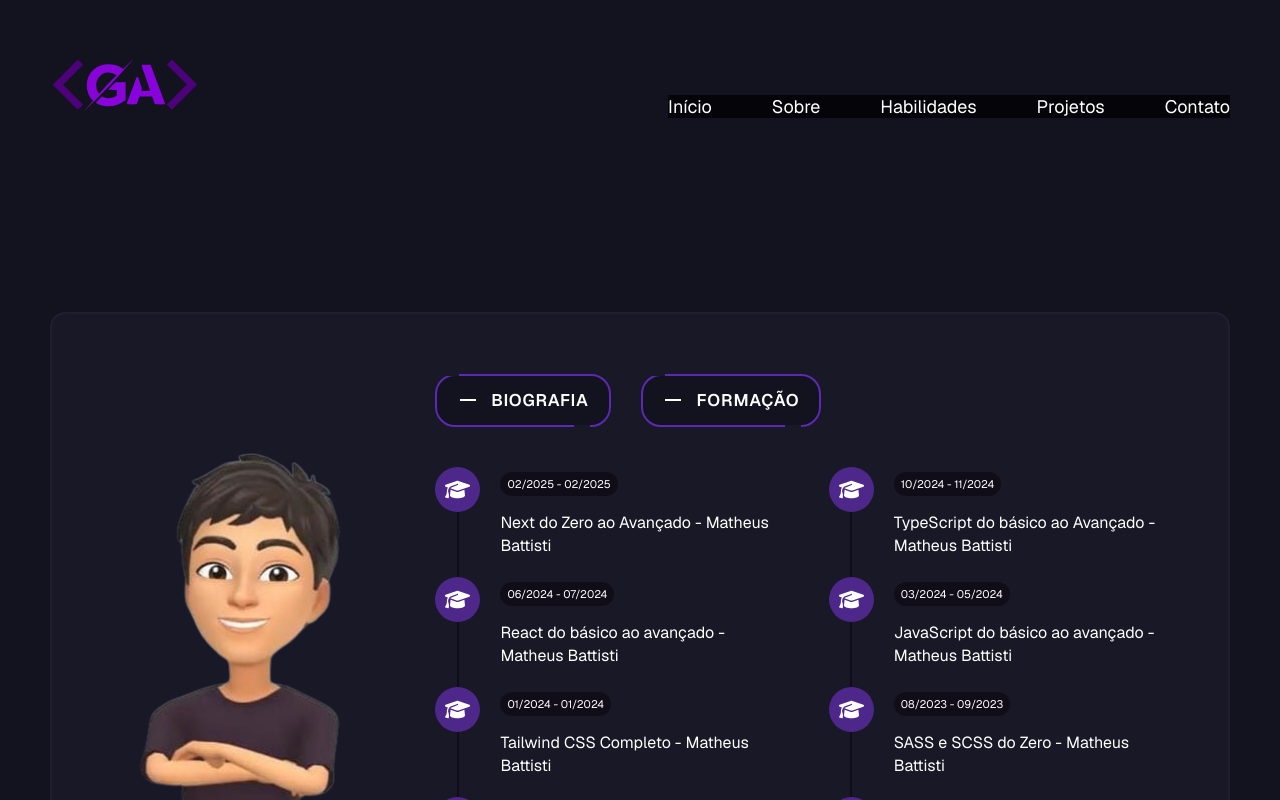
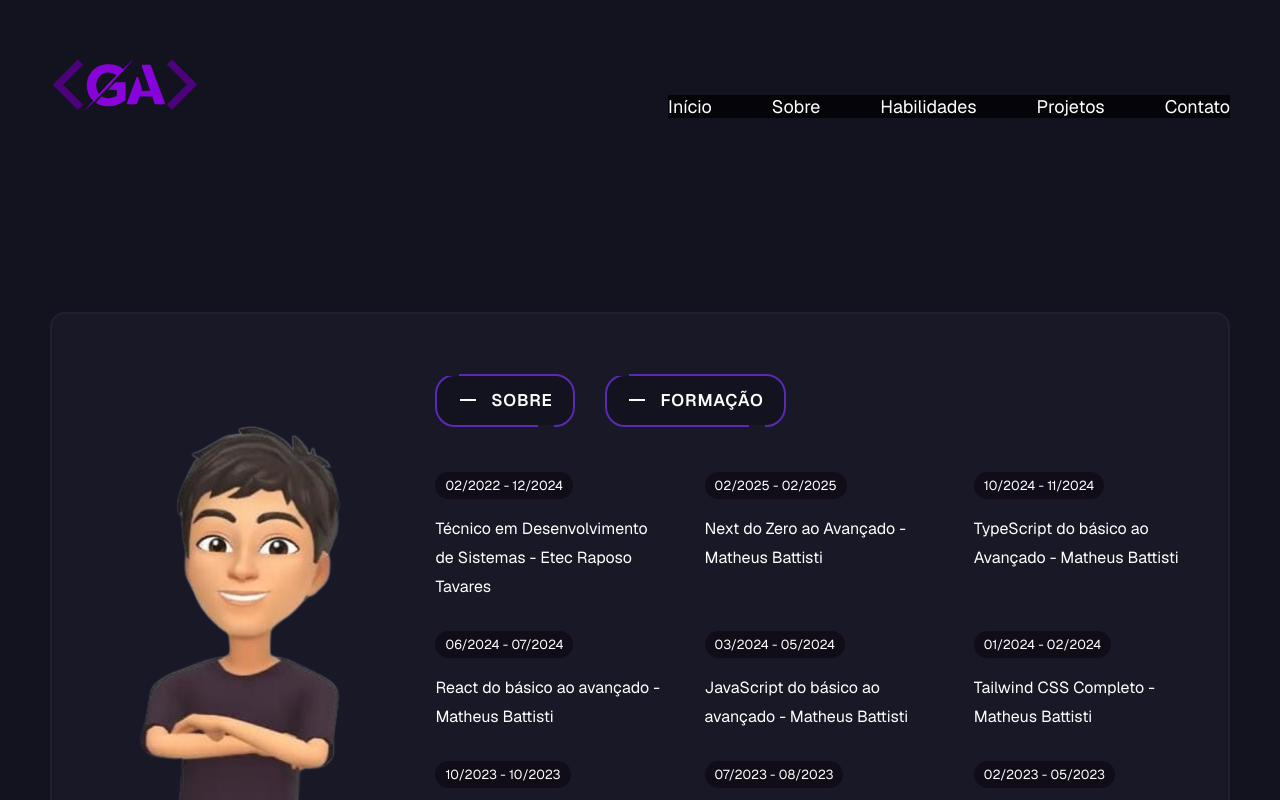
Before and after one commit to gabrielalencs/Portfolio, a React (Vite) app: page / in a window 1280 px wide. Both pictures are taken after a click on the button "FORMAÇÃO". Shown: the part 788-1588 px from the top of the page. Built offline with nearby package versions, Linux system fonts and the light colour scheme.

Commit message:
settings in the about section

```diff
--- a/src/components/About/index.jsx
+++ b/src/components/About/index.jsx
@@ -1,6 +1,6 @@
 // React
 
-import { useState } from "react";
+import { useEffect, useState } from "react";
 
 // Styles
 
@@ -13,82 +13,43 @@ import { FaLinkedin } from "react-icons/fa";
 import { FaInstagram } from "react-icons/fa";
 import { MdEmail } from "react-icons/md";
 import { FaGithub } from "react-icons/fa";
-import { FaGraduationCap } from "react-icons/fa6";
 
 
 const About = () => {
 
     const [toggleAboutSections, setToggleAboutSections] = useState("biography");
+    const [isAnimating, setIsAnimating] = useState(false);
+
 
     const socialMedias = [
-        {
-            id: 1,
-            icon: FaGithub,
-            link: "tteste"
-        },
-        {
-            id: 2,
-            icon: FaLinkedin,
-            link: "sdsd"
-        },
-        {
-            id: 3,
-            icon: FaInstagram,
-            link: "sdgfshg"
-        },
-        {
-            id: 4,
-            icon: MdEmail,
-            link: "sdfsd"
-        },
+        { id: 1, icon: FaGithub, link: "tteste" },
+        { id: 2, icon: FaLinkedin, link: "sdsd" },
+        { id: 3, icon: FaInstagram, link: "sdgfshg" },
+        { id: 4, icon: MdEmail, link: "sdfsd" },
     ];
 
     const graduationList = [
-        {
-            id: 1,
-            date: "02/2025 - 02/2025",
-            name: "Next do Zero ao Avançado - Matheus Battisti"
-        },
-        {
-            id: 2,
-            date: "10/2024 - 11/2024",
-            name: "TypeScript do básico ao Avançado - Matheus Battisti"
-        },
-        {
-            id: 3,
-            date: "06/2024 - 07/2024",
-            name: "React do básico ao avançado - Matheus Battisti"
-        },
-        {
-            id: 4,
-            date: "03/2024 - 05/2024",
-            name: "JavaScript do básico ao avançado - Matheus Battisti"
-        },
-        {
-            id: 5,
-            date: "01/2024 - 01/2024",
-            name: "Tailwind CSS Completo - Matheus Battisti"
-        },
-        {
-            id: 6,
-            date: "08/2023 - 09/2023",
-            name: "SASS e SCSS do Zero - Matheus Battisti"
-        },
-        {
-            id: 7,
-            date: "05/2023 - 06/2023",
-            name: "Bootstrap 5 do básico ao avançado - Matheus Battisti"
-        },
-        {
-            id: 8,
-            date: "11/2023 - 03/2023",
-            name: "HTML e CSS - Daniel Tapias"
-        },
+        { id: 1, date: "02/2022 - 12/2024", name: "Técnico em Desenvolvimento de Sistemas - Etec Raposo Tavares" },
+        { id: 2, date: "02/2025 - 02/2025", name: "Next do Zero ao Avançado - Matheus Battisti" },
+        { id: 3, date: "10/2024 - 11/2024", name: "TypeScript do básico ao Avançado - Matheus Battisti" },
+        { id: 4, date: "06/2024 - 07/2024", name: "React do básico ao avançado - Matheus Battisti" },
+        { id: 5, date: "03/2024 - 05/2024", name: "JavaScript do básico ao avançado - Matheus Battisti" },
+        { id: 6, date: "01/2024 - 02/2024", name: "Tailwind CSS Completo - Matheus Battisti" },
+        { id: 7, date: "10/2023 - 10/2023", name: "SASS e SCSS do Zero - Matheus Battisti" },
+        { id: 8, date: "07/2023 - 08/2023", name: "Bootstrap 5 do básico ao avançado - Matheus Battisti" },
+        { id: 9, date: "02/2023 - 05/2023", name: "HTML e CSS - Daniel Tapias" },
     ];
 
     const toggleSections = (section) => {
+        setIsAnimating(true);
+
+        setTimeout(() => {
             setToggleAboutSections(section);
+            setIsAnimating(false);
+        }, 500);
     };
+
+
 
     return (
         <section className="about">
@@ -100,7 +61,7 @@ const About = () => {
                 <div className="about__buttons-infos">
                     <button className="fancy" onClick={() => toggleSections("biography")}>
                         <span className="top-key"></span>
-                        <span className="text">Biografia</span>
+                        <span className="text">Sobre</span>
                         <span className="bottom-key-1"></span>
                         <span className="bottom-key-2"></span>
                     </button>
@@ -114,27 +75,43 @@ const About = () => {
                 </div>
 
                 <div className="about__texts">
-                    {toggleAboutSections == "biography" ? (
-                        <>
-                            <h3 className="about__name-title">Me chamo <br /> <span>Gabriel de Alencar</span></h3>
-                            <p className="about__description">Sou um Desenvolvedor Frontend, apaixonado por tecnologia e programação. Atualmente, estou no meu último ano Análise e Desenvolvimento de Sistemas. Estou sempre em busca de novos desafios e oportunidades para aprimorar minhas habilidades e conhecimentos.</p>
+                    <div
+                        className={`about__container ${isAnimating ? "animate-out" : "animate-in"}`} >
+                        {toggleAboutSections === "biography" ? (
+                            <div className="about__container-biography">
+                                <h3 className="about__name-title">
+                                    Me chamo <br /> <span>Gabriel de Alencar</span>
+                                </h3>
+
+                                <p className="about__description">
+                                    Sou um Desenvolvedor Frontend, apaixonado por tecnologia e
+                                    programação. Atualmente, sou formado no curso técnico de Análise
+                                    e Desenvolvimento de Sistemas pela Etec. Estou sempre em busca
+                                    de novos desafios e oportunidades para aprimorar minhas
+                                    habilidades e conhecimentos.
+                                </p>
+                                <p className="about__description">
+                                    Tenho experiências em React.js, Next.js, TypeScript/JavaScript,
+                                    Styled Components, Tailwind CSS. Estou sempre acompanhando as
+                                    novas tendências e tecnologias, buscando garantir resultados de
+                                    qualidade.
+                                </p>
 
                                 <div className="about__social-media">
-                                {socialMedias.map(media => (
+                                    {socialMedias.map((media) => (
                                         <a key={media.id} href={media.link}>
                                             <media.icon />
                                         </a>
                                     ))}
                                 </div>
-                        </>
+                            </div>
                         ) : (
                             <div className="about__graduation-container">
-                            {graduationList.map(graduation => (
-                                <div key={graduation.id} className="about__graduation-item">
-                                    <div className="about__graduation-icon">
-                                        <FaGraduationCap />
-                                    </div>
-
+                                {graduationList.map((graduation) => (
+                                    <div
+                                        key={graduation.id}
+                                        className="about__graduation-item"
+                                    >
                                         <div className="about__graduation-infos">
                                             <span>{graduation.date}</span>
                                             <p>{graduation.name}</p>
@@ -145,6 +122,7 @@ const About = () => {
                         )}
                     </div>
                 </div>
+            </div>
         </section>
     )
 }
--- a/src/styles/layout/about.scss
+++ b/src/styles/layout/about.scss
@@ -8,8 +8,9 @@
     border-radius: 1.5rem;
     padding: 3rem 2rem;
 
+
     @include media.tablets {
-        height: 60.5rem;
+        height: 57.8rem;
     }
 
     @include media.laptops {
@@ -27,7 +28,7 @@
         width: 100%;
         display: none;
 
-        @include media.laptops {
+        @include media.desktops {
             display: block;
             flex: .8;
             display: flex;
@@ -68,7 +69,6 @@
         font-size: 2.2rem;
         color: #fff;
         transition: all .2s;
-        margin-top: 8rem;
 
         @include media.mobiles {
             font-size: 2.6rem;
@@ -80,10 +80,6 @@
 
         @include media.desktops {
             font-size: 4rem;
-        }
-
-        @include media.largeDesktops {
-            font-size: 4.2rem;
         }
 
         span {
@@ -120,20 +116,21 @@
         @include media.laptops {
             font-size: 1.7rem;
             line-height: 3rem;
+            max-width: 69rem;
         }
 
         @include media.largeDesktops {
             font-size: 1.8rem;
-           line-height: 3.1rem;
+            line-height: 3.1rem;
         }
     }
 
     &__social-media {
-        margin-top: 4rem;
+        margin-top: 3rem;
         display: flex;
         align-items: center;
         gap: 3rem;
-        max-width: 30rem;
+        max-width: 33rem;
 
         a {
             color: #9e7af4 !important;
@@ -160,7 +157,6 @@
             }
 
             &:hover {
-                // background-color: #5a29b076;
                 background-color: color.$purple-dark;
                 color: color.$white !important;
             }
@@ -170,9 +166,14 @@
     &__graduation-container {
         display: grid;
         grid-template-columns: repeat(2, minmax(0, 1fr));
-        // grid-auto-flow: column;
         row-gap: 2rem;
-        column-gap: 2cap,                                              ;
+        column-gap: 2rem;
+
+        @include media.tablets {
+            grid-template-columns: repeat(3, minmax(0, 1fr));
+            column-gap: 3.5rem;
+            row-gap: 2.5rem;
+        }
     }
 
     &__graduation-item {
@@ -180,38 +181,38 @@
         gap: 2rem;
     }
 
-    &__graduation-icon {
-        background-color: color.$purple-dark;
-        color: color.$white;
-        width: 4.5rem;
-        height: 4.5rem;
-        border-radius: 50%;
-        font-size: 2.5rem;
-        color: color.$white;
-        transition: all .3s;
-        position: relative;
-        display: none;
+    // &__graduation-icon {
+    //     background-color: color.$purple-dark;
+    //     color: color.$white;
+    //     width: 6.5rem;
+    //     height: 4.5rem;
+    //     border-radius: 50%;
+    //     font-size: 2.5rem;
+    //     color: color.$white;
+    //     transition: all .3s;
+    //     position: relative;
+    //     display: none;
 
-        @include media.tablets {
-            display: flex;
-            align-items: center;
-            justify-content: center;
-        }
+    //     // @include media.tablets {
+    //     //     display: flex;
+    //     //     align-items: center;
+    //     //     justify-content: center;
+    //     // }
 
-        // @include media.laptops {
-        //     display: none;
-        // }
+    //     // @include media.laptops {
+    //     //     display: none;
+    //     // }
 
-        &::after {
-            content: "";
-            display: block;
-            width: .2rem;
-            height: 7.3rem;
-            background-color: #07000871;
-            position: absolute;
-            top: 4.5rem;
-        }
-    }
+    //     &::after {
+    //         content: "";
+    //         display: block;
+    //         width: .2rem;
+    //         height: 7.3rem;
+    //         background-color: #07000871;
+    //         position: absolute;
+    //         top: 4.5rem;
+    //     }
+    // }
 
     &__graduation-infos {
         margin-top: 1rem;
@@ -223,6 +224,11 @@
         font-size: 1.1rem;
         color: color.$white;
         border-radius: 3rem;
+
+        @include media.tablets {
+            padding: .5rem 1rem;
+            font-size: 1.3rem;
+        }
     }
 
     &__graduation-infos p {
@@ -238,6 +244,7 @@
 
         @include media.tablets {
             font-size: 1.6rem;
+            line-height: 2.9rem;
         }
     }
 }
@@ -246,6 +253,37 @@
     display: none !important;
 }
 
+.animate-in {
+    animation: fadeIn 0.5s ease forwards;
+}
+
+.animate-out {
+    animation: fadeOut 0.5s ease forwards;
+}
+
+@keyframes fadeIn {
+    0% {
+        transform: translateY(-5rem);
+        opacity: 0;
+    }
+
+    100% {
+        transform: translateY(0);
+        opacity: 1;
+    }
+}
+
+@keyframes fadeOut {
+    0% {
+        transform: translateY(0);
+        opacity: 1;
+    }
+
+    100% {
+        transform: translateY(-5rem);
+        opacity: 0;
+    }
+}
 
 // Buttons
 
```
Lines whose indentation alone changed are shown as unchanged.
